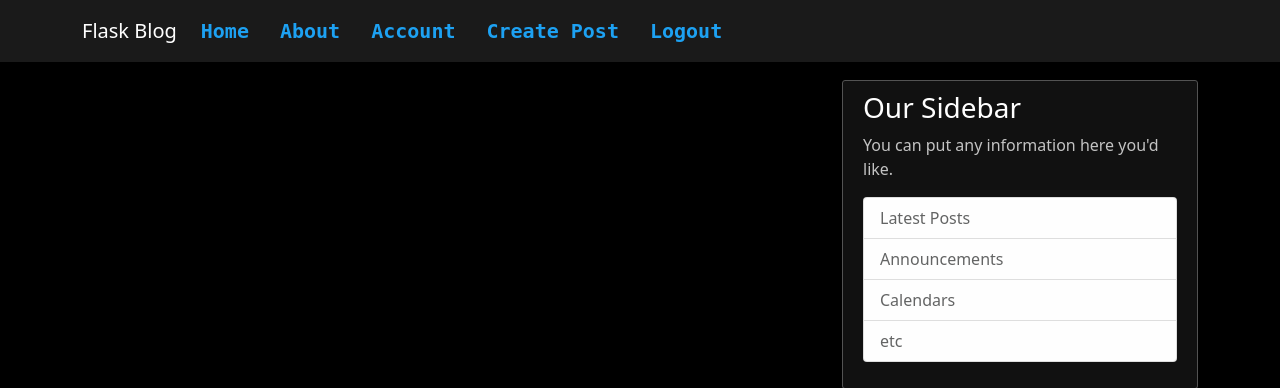
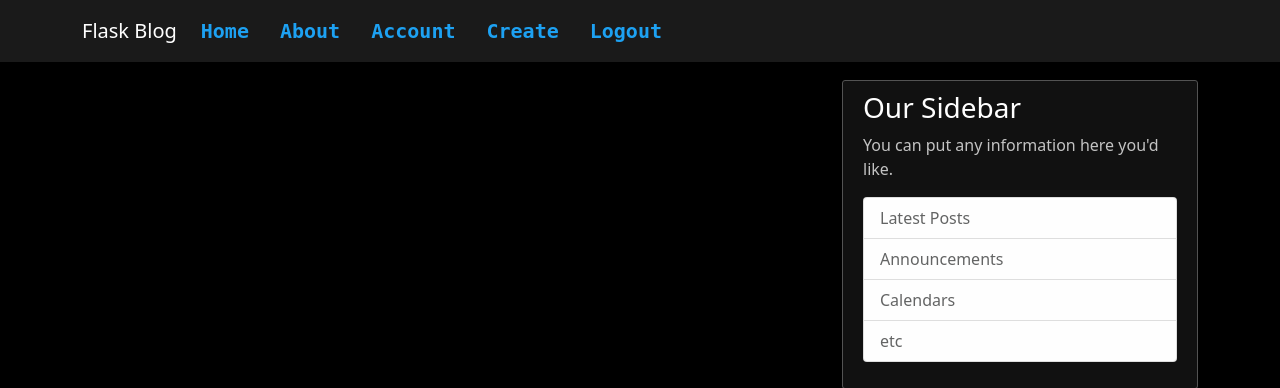
Before and after one commit to Vrushabh6300/Flask-Blog-App, a Flask app: page /about in a window 1280 px wide. Shown: the top 388 px of the page. Run offline with Flask 2, Linux system fonts and the light colour scheme; a user stored in the database is signed in; some libraries are stand-ins or nearby versions.

Commit message:
Update layout.html

```diff
--- a/app/templates/layout.html
+++ b/app/templates/layout.html
@@ -35,7 +35,7 @@
               <div class="navbar-nav">
                 {% if current_user.is_authenticated %}
                   <a class="nav-item nav-link" href="{{ url_for('account') }}">Account</a>
-                  <a class="nav-item nav-link" href="{{ url_for('new_post') }}">Create Post</a>
+                  <a class="nav-item nav-link" href="{{ url_for('new_post') }}">Create</a>
                   <a class="nav-item nav-link" href="{{ url_for('logout') }}">Logout</a>
                 {% else %}
                   <a class="nav-item nav-link" href="{{ url_for('login') }}">Login</a>
@@ -75,8 +75,6 @@
           </div>
         </div>
     </main>
-
-    <!--  Script files  -->
     <script src="https://code.jquery.com/jquery-3.4.1.slim.min.js" integrity="sha384-J6qa4849blE2+poT4WnyKhv5vZF5SrPo0iEjwBvKU7imGFAV0wwj1yYfoRSJoZ+n" crossorigin="anonymous"></script>
     <script src="https://cdn.jsdelivr.net/npm/popper.js@1.16.0/dist/umd/popper.min.js" integrity="sha384-Q6E9RHvbIyZFJoft+2mJbHaEWldlvI9IOYy5n3zV9zzTtmI3UksdQRVvoxMfooAo" crossorigin="anonymous"></script>
     <script src="https://stackpath.bootstrapcdn.com/bootstrap/4.4.1/js/bootstrap.min.js" integrity="sha384-wfSDF2E50Y2D1uUdj0O3uMBJnjuUD4Ih7YwaYd1iqfktj0Uod8GCExl3Og8ifwB6" crossorigin="anonymous"></script>
```
